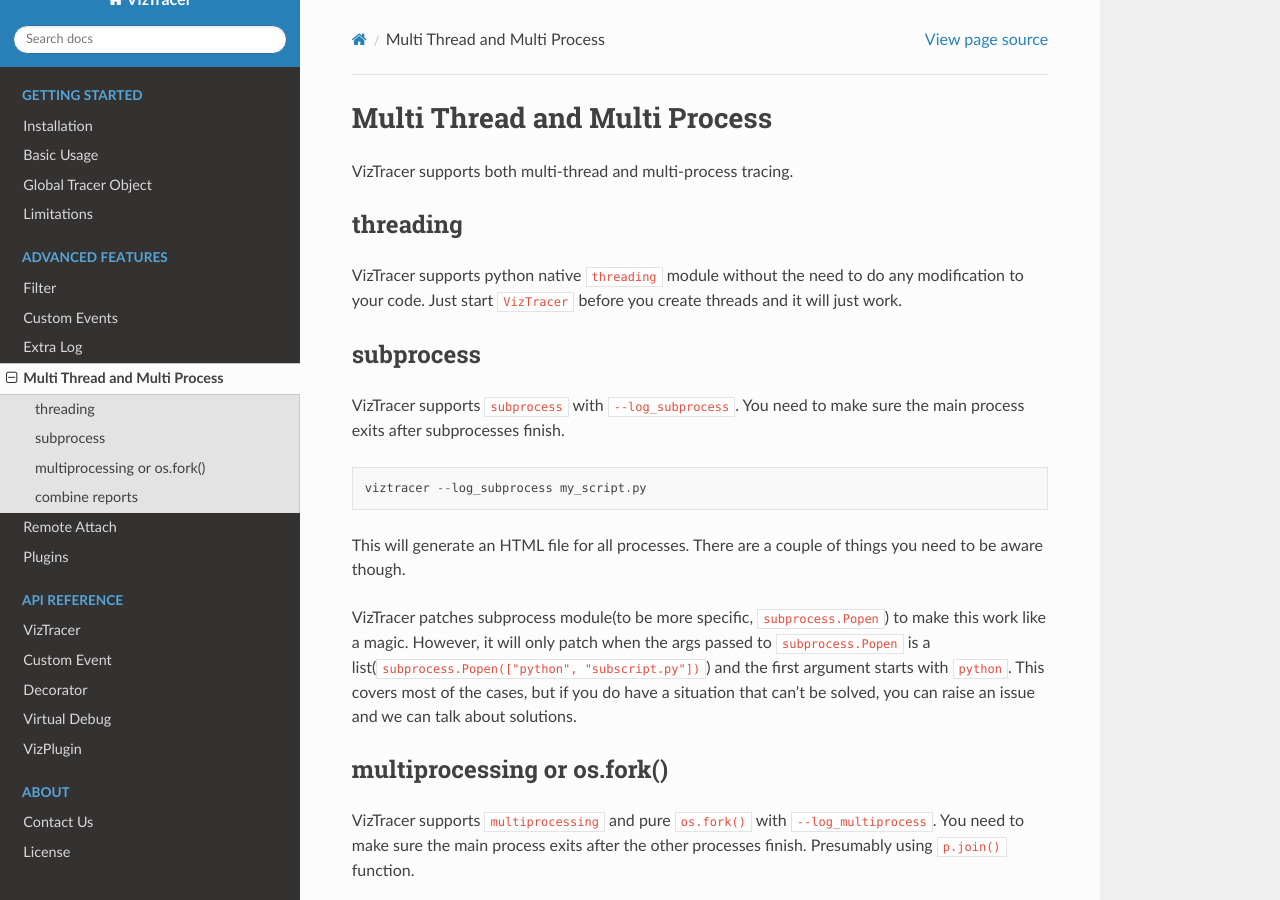
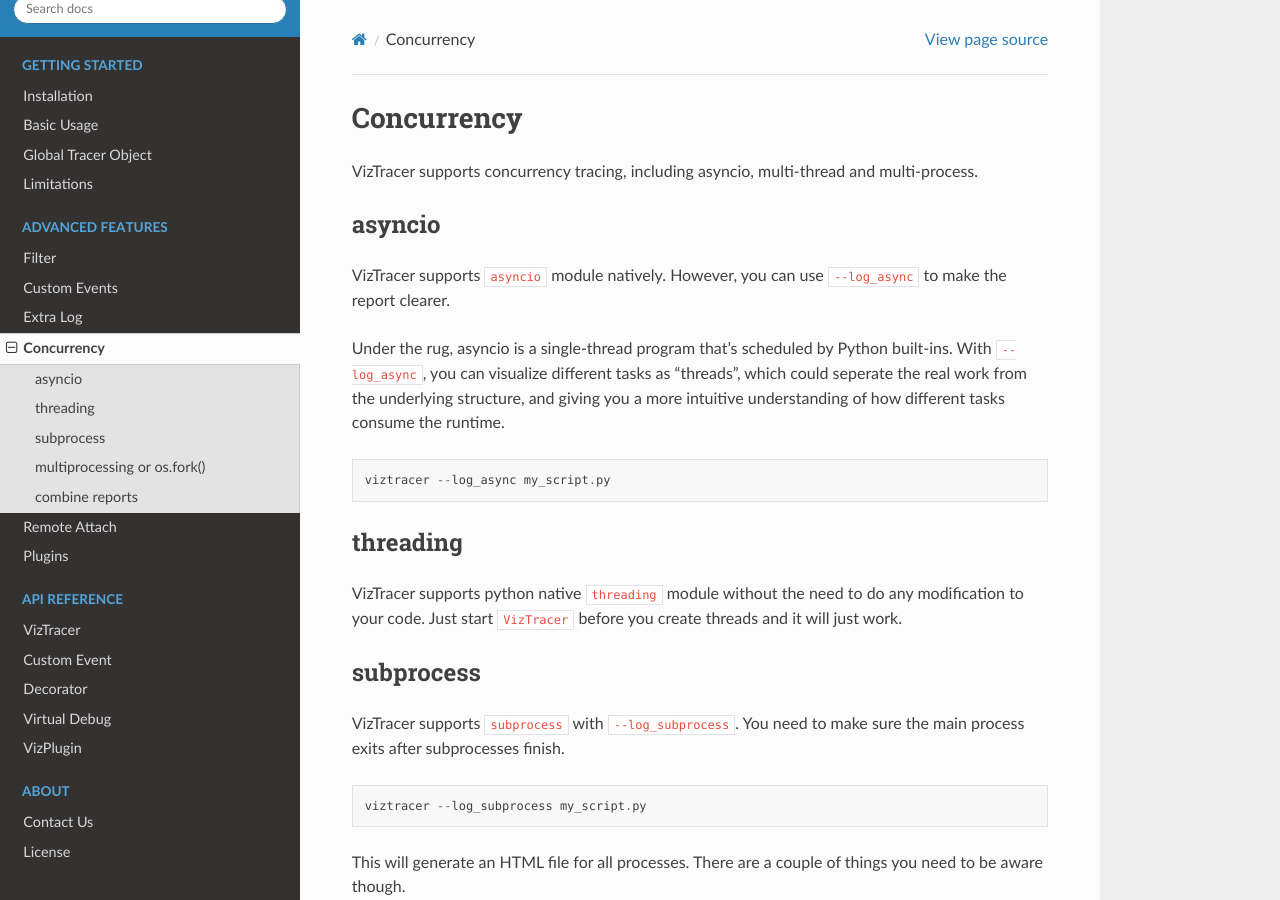
Before and after one commit to gaogaotiantian/viztracer, a Sphinx documentation site: the page built from docs/source/concurrency.rst, in a window 1280 px wide and 900 px high. Built offline with Sphinx 7.4.7 and the Read the Docs theme 2.0.0, drawn with Linux system fonts in a browser that asks for light colours.

Commit message:
Add docs

```diff
--- a/docs/source/multi_thread_process.rst
+++ b/docs/source/concurrency.rst
@@ -1,7 +1,20 @@
-Multi Thread and Multi Process
-==============================
+Concurrency
+===========
 
-VizTracer supports both multi-thread and multi-process tracing.
+VizTracer supports concurrency tracing, including asyncio, multi-thread and multi-process.
+
+asyncio
+-------
+
+VizTracer supports ``asyncio`` module natively. However, you can use ``--log_async`` to make the report clearer.
+
+Under the rug, asyncio is a single-thread program that's scheduled by Python built-ins. With ``--log_async``, you can visualize
+different tasks as "threads", which could seperate the real work from the underlying structure, and giving you a more intuitive
+understanding of how different tasks consume the runtime.
+
+.. code-block::
+
+    viztracer --log_async my_script.py
 
 threading
 ---------
--- a/docs/source/index.rst
+++ b/docs/source/index.rst
@@ -27,7 +27,7 @@
    filter
    custom_event_intro
    extra_log
-   multi_thread_process
+   concurrency
    remote_attach
    plugins
 
```
Also changed, not shown: README.md (+7 -1 lines).
